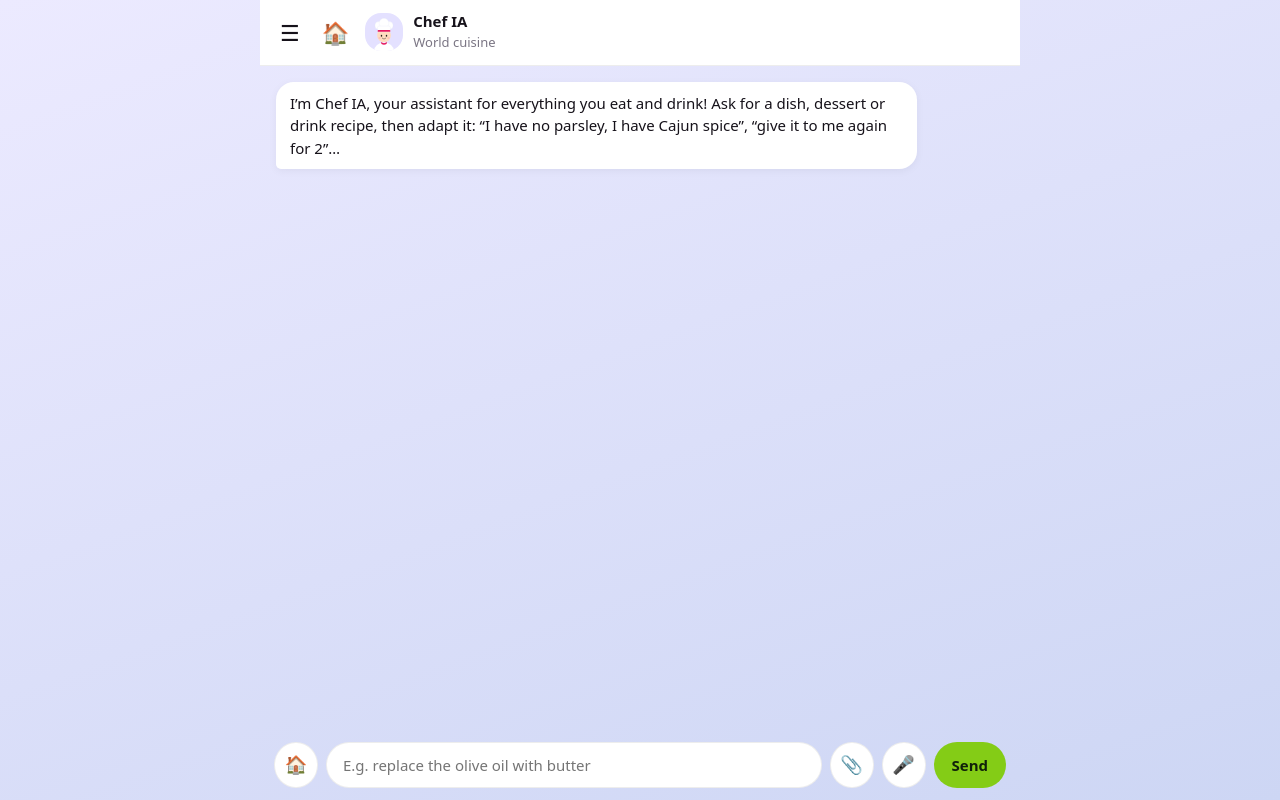
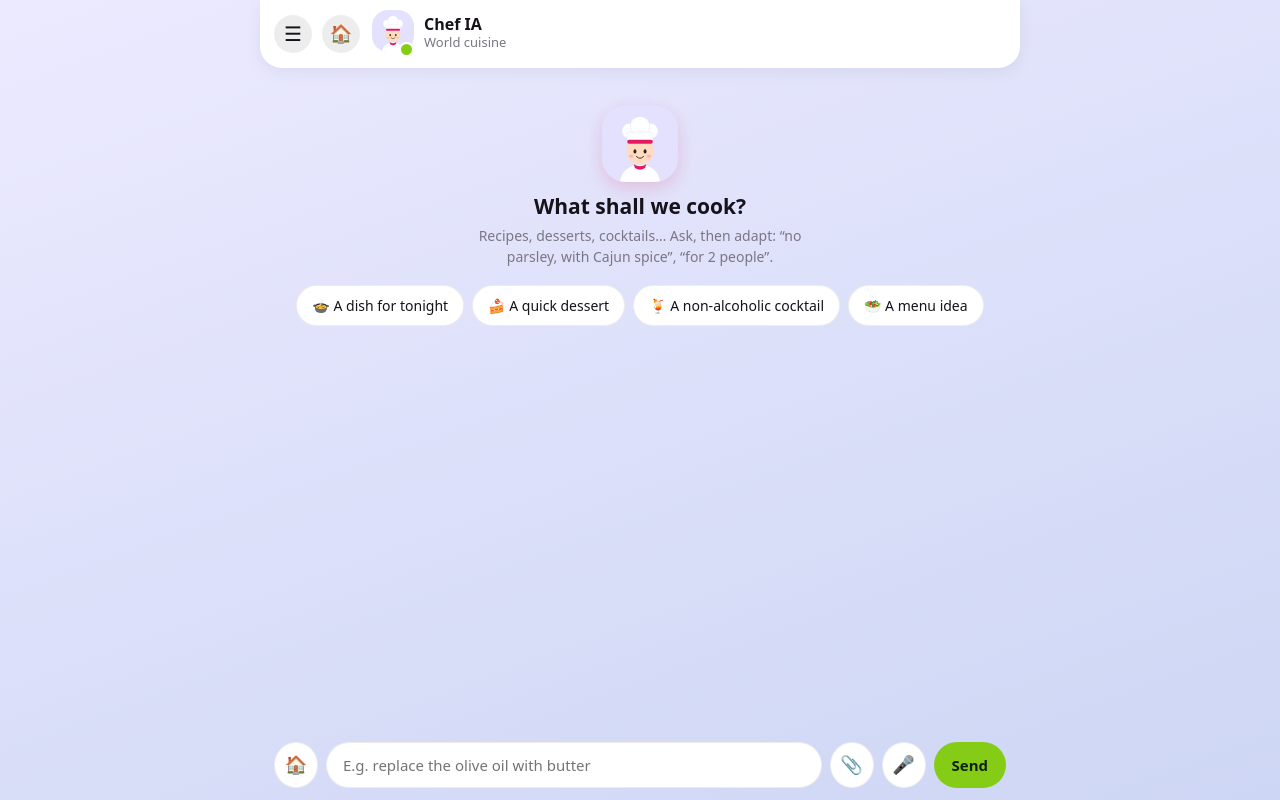
Before and after one commit to pierresaab26/chef_ia-V2, a website: page index.html in a window 1280 px wide. Both pictures are taken after a click on the button "Chat". Drawn offline with Linux system fonts and the light colour scheme.

Commit message:
Add files via upload

```diff
--- a/index.html
+++ b/index.html
@@ -177,6 +177,21 @@ nav .mid{width:54px;height:54px;border-radius:50%;background:var(--green);margin
 .typing i{width:8px;height:8px;border-radius:50%;background:var(--mut);animation:tb 1.2s infinite ease-in-out}
 .typing i:nth-child(2){animation-delay:.18s}.typing i:nth-child(3){animation-delay:.36s}
 @keyframes tb{0%,80%,100%{opacity:.25;transform:translateY(0)}40%{opacity:1;transform:translateY(-4px)}}
+
+.chathd{gap:10px;padding:10px 14px;border-bottom:0;border-radius:0 0 22px 22px;box-shadow:0 4px 18px rgba(0,0,0,.06);position:relative;z-index:2}
+.chathd .rb{width:38px;height:38px;border-radius:50%;background:var(--bd);display:grid;place-items:center;font-size:18px;padding:0;flex:none}
+.chathd .menubtn{font-size:20px}
+.avw{position:relative;flex:none;margin-left:2px}
+.avw::after{content:"";position:absolute;right:0;bottom:1px;width:11px;height:11px;border-radius:50%;background:var(--green);border:2px solid var(--card)}
+.chtx{flex:1;min-width:0}
+.chtx b{font-size:16px;line-height:1.15}
+.chtx .sub{display:block;white-space:nowrap;overflow:hidden;text-overflow:ellipsis}
+.welcome{align-self:stretch;display:flex;flex-direction:column;align-items:center;text-align:center;gap:6px;padding:22px 10px 8px}
+.welcome .wm{width:76px;height:76px;border-radius:24px;box-shadow:0 6px 18px rgba(229,25,95,.18);margin-bottom:6px}
+.welcome h3{margin:0;font-size:21px;line-height:1.2}
+.welcome p{margin:0;color:var(--mut);font-size:14px;max-width:340px}
+.wex{display:flex;flex-wrap:wrap;justify-content:center;gap:8px;margin-top:12px;width:100%}
+.wex .chip{font-size:14px;padding:9px 15px}
 </style>
 </head>
 <body>
@@ -250,7 +265,7 @@ nav .mid{width:54px;height:54px;border-radius:50%;background:var(--green);margin
   </section>
 
   <section class="view" id="chat">
-    <div class="chead"><button class="menubtn" aria-label="Menu" aria-expanded="false">☰</button><button class="back" id="back" aria-label="Accueil">🏠</button><svg class="mascot" style="width:38px;height:38px"><use href="#mascot"/></svg><button class="back" id="tocard" aria-label="Card" style="display:none;order:3;margin-left:auto">📖</button><div><b id="cname">Chef IA</b><span class="sub" id="cdesc">Cuisine du monde</span></div></div>
+    <div class="chead chathd"><button class="menubtn rb" aria-label="Menu" aria-expanded="false">☰</button><button class="back rb" id="back" aria-label="Accueil">🏠</button><div class="avw"><svg class="mascot" style="width:42px;height:42px"><use href="#mascot"/></svg></div><div class="chtx"><b id="cname">Chef IA</b><span class="sub" id="cdesc">Cuisine du monde</span></div><button class="back rb" id="tocard" aria-label="Card" style="display:none">📖</button></div>
     <div id="log"></div>
     <div id="quick"></div>
     <div id="bar"><button id="home2" aria-label="Accueil">🏠</button><input id="inp" autocomplete="off"><button id="impChat" aria-label="Import">📎</button><button id="mic" aria-label="Parler">🎤</button><button id="send"></button></div>
@@ -320,7 +335,7 @@ function applyUI(){
   inp.placeholder=t.ph;sendB.textContent=t.send;
   drawGrid();drawChefs();refreshChat();drawHistory();drawFavs();drawerText();
 }
-function refreshChat(){syncCardBtn();const t=T();if(!hist.length){log.innerHTML='';add('a',t.w)}
+function refreshChat(){syncCardBtn();const t=T();if(!hist.length){log.innerHTML='';showWelcome()}
   $('#cname').textContent=chefNow?"Chef "+chefNow.n:"Chef IA";$('#cdesc').textContent=chefNow?t.cu[chefNow.k]:t.cd;
   if($('#quick').children.length)drawQuick()}
 function drawGrid(){
@@ -336,6 +351,17 @@ function drawChefs(){const t=T();$('#chefs').innerHTML='';CHEFS.forEach((c,k)=>{
   const i=document.createElement('i');i.textContent=c.e;const n=document.createElement('b');n.textContent="Chef "+c.n;const d=document.createElement('span');d.textContent=t.cu[k];const e=document.createElement('em');e.textContent=t.disc;
   b.append(i,n,d,e);b.onclick=()=>openChat({...c,k,d:t.cu[k]});$('#chefs').appendChild(b)})}
 function render(el,t){el.classList.remove('typing');el.innerHTML='';t.split('\n').forEach(l=>{const m=l.match(/^#{1,3}\s+(.*)/);if(m){const h=document.createElement('h3');h.textContent=m[1].replace(/\*\*/g,'');el.appendChild(h)}else el.appendChild(document.createTextNode(l.replace(/\*\*/g,'')+'\n'))})}
+const I18H={"fr": {"wT": "Que voulons-nous cuisiner ?", "wS": "Recettes, desserts, cocktails… Demandez, puis adaptez : « sans persil, avec du Cajun », « pour 2 personnes ».", "wEx": "🍲 Un plat pour ce soir|🍰 Un dessert rapide|🍹 Un cocktail sans alcool|🥗 Une idée de menu"}, "en": {"wT": "What shall we cook?", "wS": "Recipes, desserts, cocktails… Ask, then adapt: “no parsley, with Cajun spice”, “for 2 people”.", "wEx": "🍲 A dish for tonight|🍰 A quick dessert|🍹 A non-alcoholic cocktail|🥗 A menu idea"}, "es": {"wT": "¿Qué cocinamos?", "wS": "Recetas, postres, cócteles… Pide y luego adapta: «sin perejil, con Cajun», «para 2 personas».", "wEx": "🍲 Un plato para esta noche|🍰 Un postre rápido|🍹 Un cóctel sin alcohol|🥗 Una idea de menú"}, "de": {"wT": "Was kochen wir?", "wS": "Rezepte, Desserts, Cocktails… Frag nach und passe an: „ohne Petersilie, mit Cajun“, „für 2 Personen“.", "wEx": "🍲 Ein Gericht für heute Abend|🍰 Ein schnelles Dessert|🍹 Ein alkoholfreier Cocktail|🥗 Eine Menüidee"}, "it": {"wT": "Cosa cuciniamo?", "wS": "Ricette, dolci, cocktail… Chiedi e poi adatta: «senza prezzemolo, con Cajun», «per 2 persone».", "wEx": "🍲 Un piatto per stasera|🍰 Un dolce veloce|🍹 Un cocktail analcolico|🥗 Un’idea di menu"}, "pt": {"wT": "O que vamos cozinhar?", "wS": "Receitas, sobremesas, cocktails… Peça e depois adapte: «sem salsa, com Cajun», «para 2 pessoas».", "wEx": "🍲 Um prato para esta noite|🍰 Uma sobremesa rápida|🍹 Um cocktail sem álcool|🥗 Uma ideia de menu"}};
+Object.keys(I18H).forEach(k=>Object.assign(I18[k],I18H[k]));
+function welcomeEl(){
+  const t=T(),d=document.createElement('div');d.className='welcome';
+  d.innerHTML='<svg class="mascot wm"><use href="#mascot"/></svg>';
+  const h=document.createElement('h3');h.textContent=t.wT;const p=document.createElement('p');p.textContent=t.wS;
+  const w=document.createElement('div');w.className='wex';
+  t.wEx.split('|').forEach(x=>{const b=document.createElement('button');b.className='chip';b.textContent=x;b.onclick=()=>send(x.replace(/^\S+\s+/,''));w.appendChild(b)});
+  d.append(h,p,w);return d;
+}
+function showWelcome(){log.appendChild(welcomeEl())}
 function renderMsg(el,t){if(looksLikeRecipe(t)){el.classList.add('rich');renderRecipe(el,t,recipeTitle(t)||'',true)}else{el.classList.remove('rich');render(el,t)}}
 function add(cls,t){const d=document.createElement('div');d.className='m '+cls;if(cls==='u')d.textContent=t;else renderMsg(d,t);log.appendChild(d);log.scrollTop=log.scrollHeight;return d}
 function drawQuick(){const q=$('#quick');q.innerHTML='';T().q.split('|').forEach(x=>{const b=document.createElement('button');b.className='chip';b.textContent=x;b.onclick=()=>send(x);q.appendChild(b)})}
@@ -345,7 +371,7 @@ function drawQuick(){const q=$('#quick');q.innerHTML='';T().q.split('|').forEach
 // Format v2 : { v, updatedAt, device, recipes:[{id,title,date,updatedAt,lang,k,fav,photo,messages}] }
 // Évolution prévue : remplacer ces 2 fonctions par un adaptateur serveur (compte utilisateur),
 // en fusionnant les recettes locales et distantes grâce à id + updatedAt.
-const APP_VERSION='v16',STORE_KEY='chefStore',OLD_KEY='chefHistory',STORE_V=2,MAX_RECENT=50;
+const APP_VERSION='v17',STORE_KEY='chefStore',OLD_KEY='chefHistory',STORE_V=2,MAX_RECENT=50;
 function deviceId(){try{let d=localStorage.getItem('deviceId');if(!d){d=Math.random().toString(36).slice(2)+Date.now().toString(36);localStorage.setItem('deviceId',d)}return d}catch(e){return ''}}
 function migrateOne(e){return {...e,fav:!!e.fav,updatedAt:e.updatedAt||Date.parse(e.date)||Date.now(),lang:e.lang||''}}
 function readStore(){
@@ -671,13 +697,13 @@ function dishPic(b,text){
 function openChat(chef){
   hist=[];log.innerHTML='';$('#quick').innerHTML='';chefNow=chef;currentId=null;
   persona=chef?chef.p:"";$('#cname').textContent=chef?"Chef "+chef.n:"Chef IA";$('#cdesc').textContent=chef?chef.d:T().cd;
-  add('a',T().w);
+  showWelcome();
   show('chat');
 }
 function start(q){openChat(null);send(q,true)}
 async function send(text,auto){
   text=(text||inp.value).trim();if(!text||busy)return;
-  inp.value='';add('u',text);hist.push({role:'user',content:(auto===true?'[UI] ':'')+text});
+  inp.value='';const wl=log.querySelector('.welcome');if(wl)wl.remove();add('u',text);hist.push({role:'user',content:(auto===true?'[UI] ':'')+text});
   const out=add('a','');out.classList.add('typing');out.innerHTML='<i></i><i></i><i></i>';out.setAttribute('aria-label','…');busy=true;sendB.disabled=true;
   try{
     const code=()=>{try{return localStorage.getItem('code')||''}catch(e){return ''}};
```
